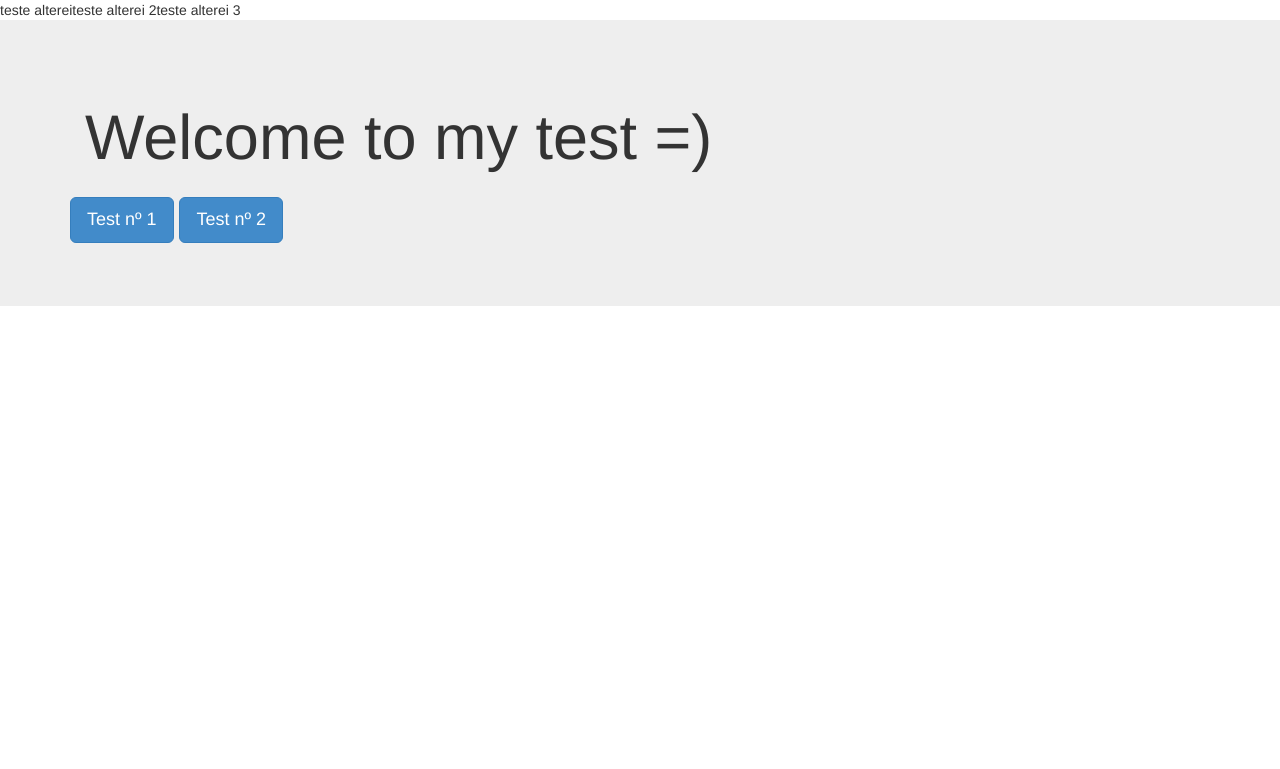
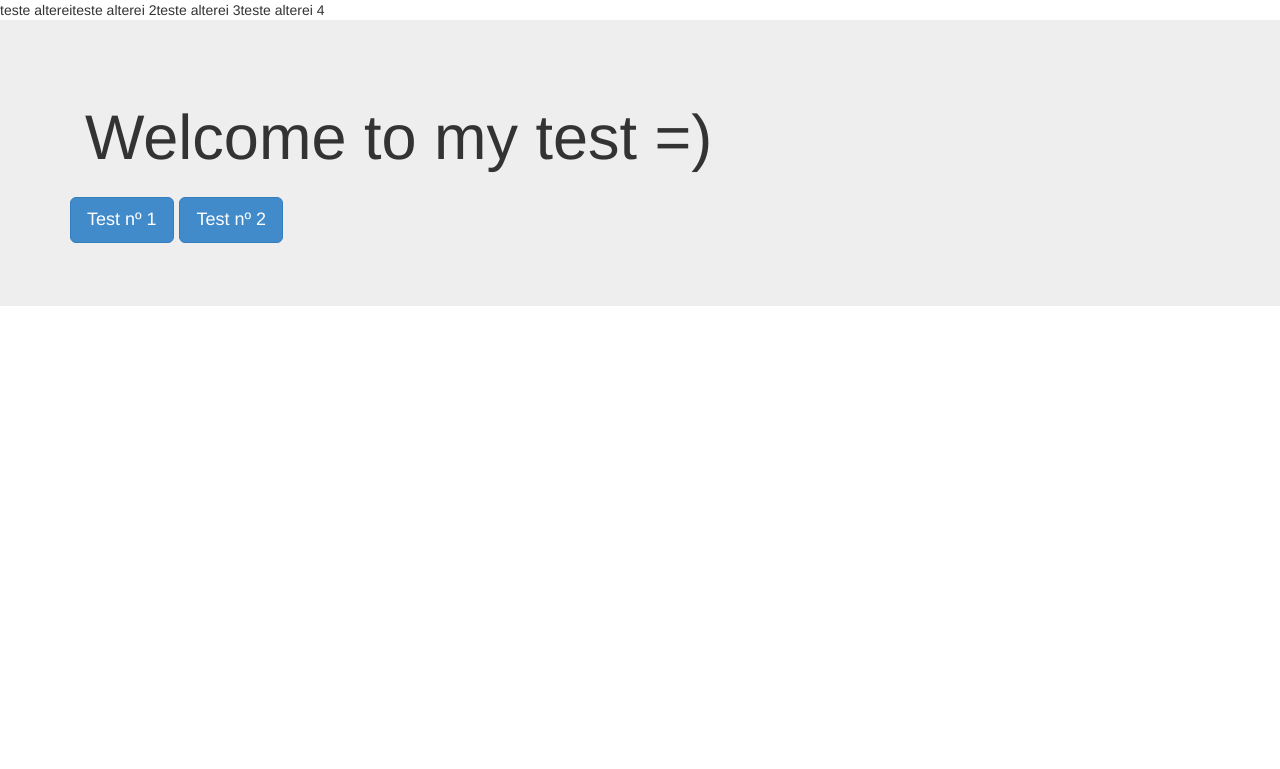
Before and after one commit to krammcarolina/mmdadigital-carol, a PHP site: page /index.php/home in a window 1280 px wide. Shown: the top 769 px of the page. Run offline with PHP 8.4, Linux system fonts and the light colour scheme; data comes from the database, SQL or seed files in the repository.

Commit message:
teste de branch novo

```diff
--- a/index.php
+++ b/index.php
@@ -2,6 +2,7 @@
   echo "teste alterei";
   echo "teste alterei 2";
   echo "teste alterei 3";
+  echo "teste alterei 4";
 	$url = explode('/',$_SERVER['REQUEST_URI']);
 	array_shift($url);
 	/*configuração Lucas*/
```
